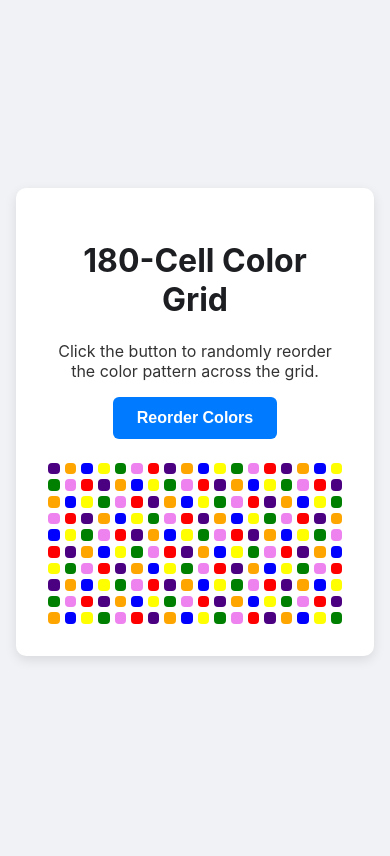
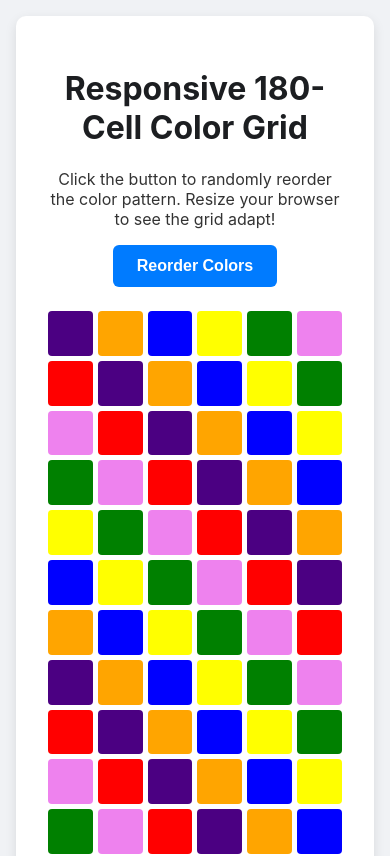
Before and after one commit to MaradanaVinodKumar/animations, a plain HTML site: page randomColors.html in a window 390 px wide. Shown: the top 856 px of the page. Drawn offline with Linux system fonts and the light colour scheme.

Commit message:
Refactor randomColors.html for improved responsiveness and clarity in styling

```diff
--- a/randomColors.html
+++ b/randomColors.html
@@ -2,11 +2,16 @@
 <html lang="en">
 <head>
     <meta charset="UTF-8">
+    <!-- This meta tag is CRUCIAL for responsive design on all devices -->
     <meta name="viewport" content="width=device-width, initial-scale=1.0">
-    <title>Color Grid Randomizer</title>
+    <title>Responsive Color Grid</title>
 
-    <!-- CSS is embedded directly in the HTML using the <style> tag -->
     <style>
+        /* A common reset for better cross-browser consistency */
+        *, *::before, *::after {
+            box-sizing: border-box;
+        }
+
         /* General Body & Layout Styling */
         body {
             font-family: -apple-system, BlinkMacSystemFont, "Segoe UI", Roboto, Helvetica, Arial, sans-serif;
@@ -17,8 +22,8 @@
             align-items: center;
             min-height: 100vh;
             margin: 0;
+            /* Add some padding for small screens */
             padding: 1rem;
-            box-sizing: border-box;
         }
 
         main {
@@ -27,8 +32,8 @@
             padding: 2rem;
             border-radius: 10px;
             box-shadow: 0 4px 12px rgba(0, 0, 0, 0.1);
-            width: 90%;
-            max-width: 800px;
+            width: 100%;
+            max-width: 900px;
         }
 
         h1 {
@@ -57,11 +62,17 @@
             transform: scale(0.98);
         }
 
-        /* Grid Styling */
+        /* --- RESPONSIVE GRID STYLING (THE KEY CHANGE IS HERE) --- */
         #grid-container {
             display: grid;
-            /* We want 180 cells. An 18x10 grid is a good layout. */
-            grid-template-columns: repeat(18, 1fr);
+            /*
+              This is the magic for responsiveness.
+              - auto-fit: Create as many columns as will fit.
+              - minmax(40px, 1fr): Each column must be at least 40px wide,
+                but can grow to 1 fraction of the available space (1fr).
+              This automatically adjusts the number of columns based on screen width.
+            */
+            grid-template-columns: repeat(auto-fit, minmax(40px, 1fr));
             gap: 5px; /* Space between cells */
             margin: 0 auto;
         }
@@ -77,20 +88,17 @@
 </head>
 <body>
 
-    <!-- HTML structure for the page content -->
+    <!-- HTML structure (unchanged) -->
     <main>
-        <h1>180-Cell Color Grid</h1>
-        <p>Click the button to randomly reorder the color pattern across the grid.</p>
+        <h1>Responsive 180-Cell Color Grid</h1>
+        <p>Click the button to randomly reorder the color pattern. Resize your browser to see the grid adapt!</p>
         <button id="reorderBtn">Reorder Colors</button>
         <div id="grid-container"></div>
     </main>
 
-    <!-- JavaScript is embedded directly using the <script> tag -->
+    <!-- JavaScript (unchanged) -->
     <script>
-        // Wait for the HTML content to be fully loaded before running the script
         document.addEventListener('DOMContentLoaded', () => {
-
-            // --- CONFIGURATION ---
             const gridContainer = document.getElementById('grid-container');
             const reorderBtn = document.getElementById('reorderBtn');
             const totalCells = 180;
@@ -104,14 +112,7 @@
                 '#EE82EE'  // Violet
             ];
 
-            // --- FUNCTIONS ---
-
-            /**
-             * Creates the initial grid of 180 empty cells.
-             * This runs only once to avoid re-creating DOM elements unnecessarily.
-             */
             function initializeGrid() {
-                // Clear any existing content
                 gridContainer.innerHTML = '';
                 for (let i = 0; i < totalCells; i++) {
                     const cell = document.createElement('div');
@@ -120,48 +121,28 @@
                 }
             }
 
-            /**
-             * Shuffles an array in place using the Fisher-Yates algorithm.
-             * @param {Array} array The array to be shuffled.
-             * @returns {Array} The shuffled array.
-             */
             function shuffleArray(array) {
-                // Create a copy to avoid modifying the original array
                 const shuffled = [...array];
                 for (let i = shuffled.length - 1; i > 0; i--) {
-                    // Pick a random index from 0 to i
                     const j = Math.floor(Math.random() * (i + 1));
-                    // Swap elements
                     [shuffled[i], shuffled[j]] = [shuffled[j], shuffled[i]];
                 }
                 return shuffled;
             }
 
-            /**
-             * Updates the colors of the grid cells based on a new random pattern.
-             */
             function updateGridColors() {
                 const currentPattern = shuffleArray(baseColors);
                 const cells = gridContainer.querySelectorAll('.grid-cell');
 
                 cells.forEach((cell, index) => {
-                    // Use the modulo operator to cycle through the 7 colors
                     const colorIndex = index % currentPattern.length;
                     cell.style.backgroundColor = currentPattern[colorIndex];
                 });
             }
 
-            // --- INITIALIZATION ---
-
-            // 1. Create the grid structure
             initializeGrid();
-
-            // 2. Populate it with the first random color pattern
             updateGridColors();
-
-            // 3. Add event listener to the button to reorder colors on click
             reorderBtn.addEventListener('click', updateGridColors);
-
         });
     </script>
 
```
